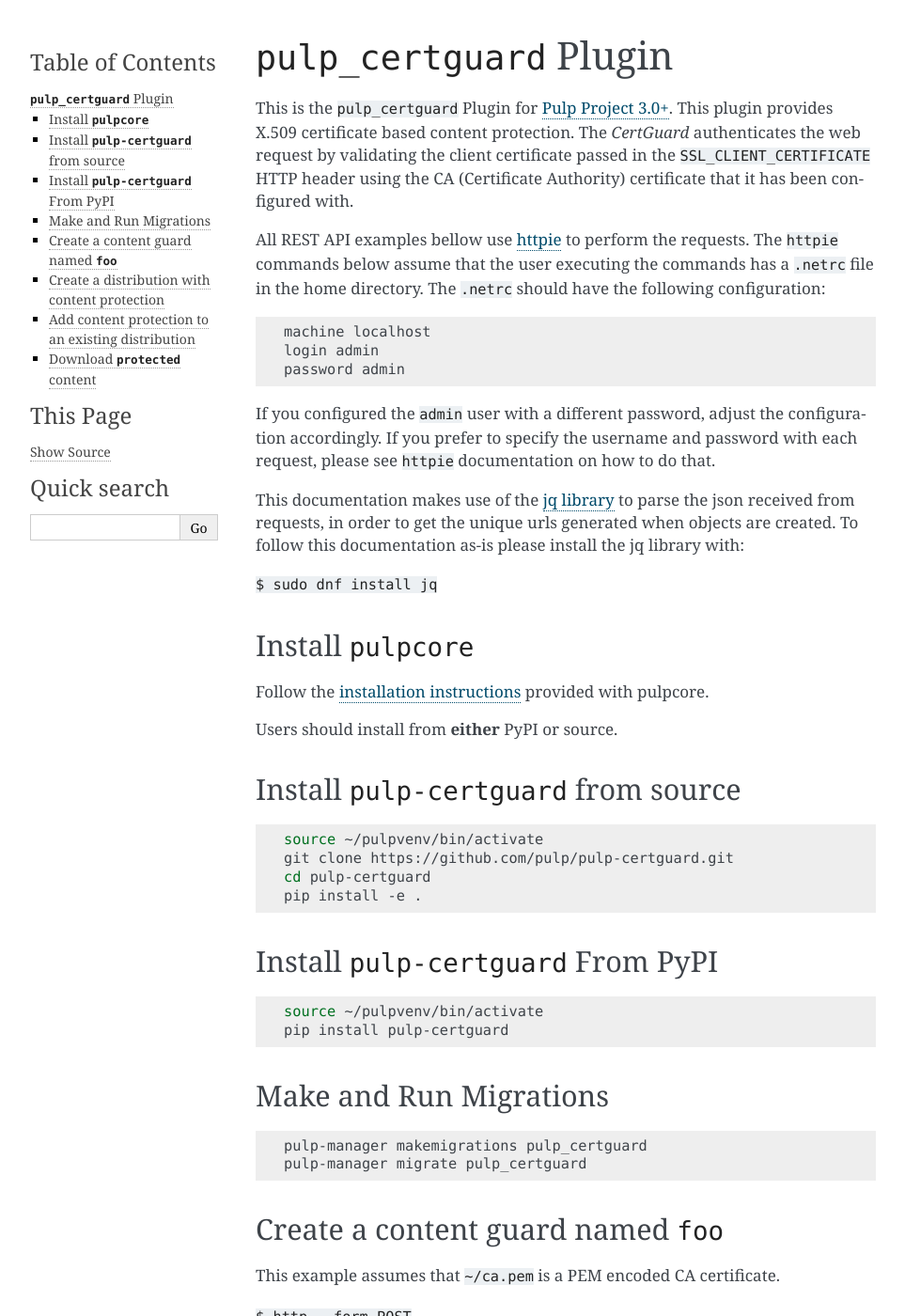
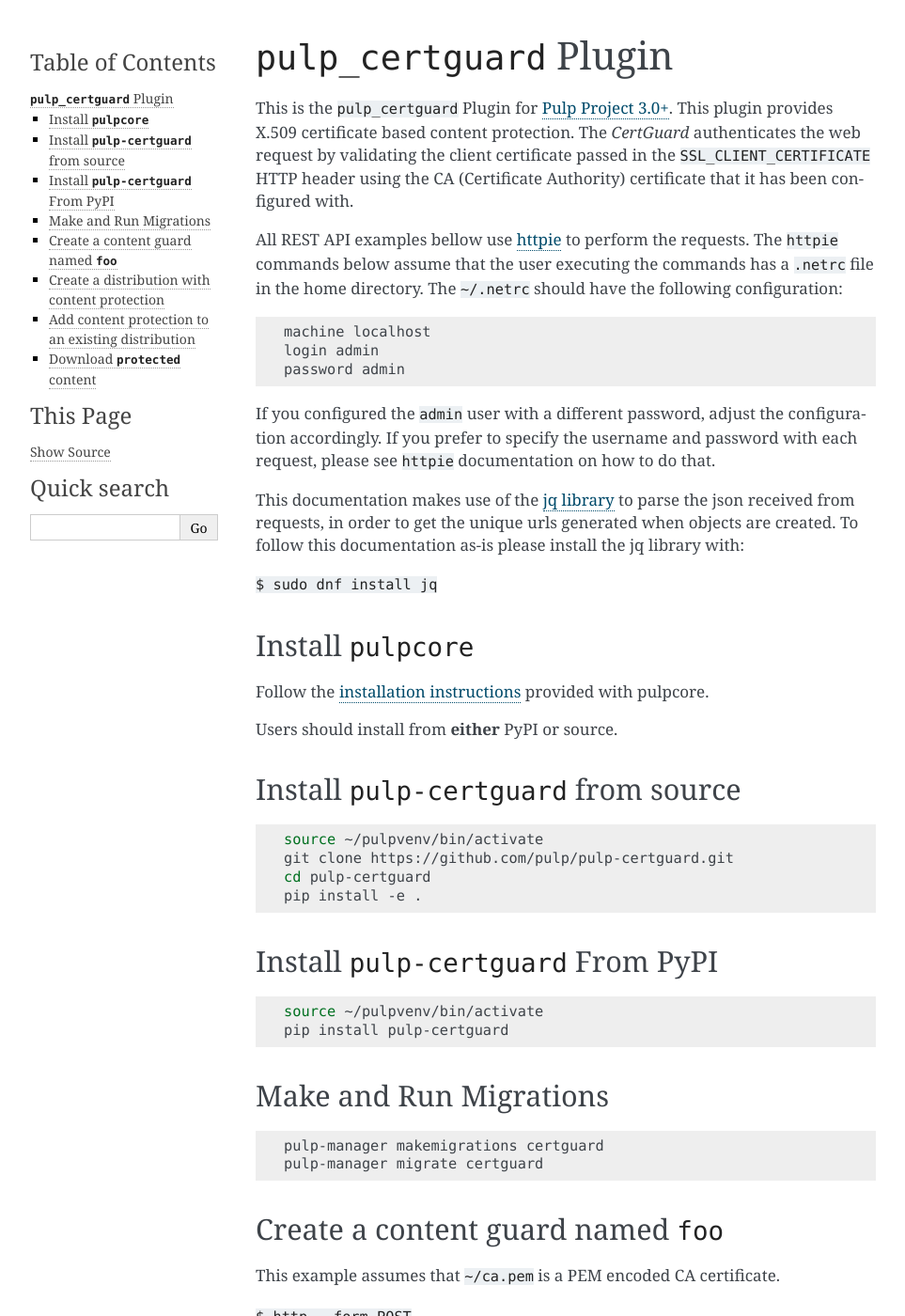
Before and after one commit to pulp/pulp-certguard, a Sphinx documentation site: the page built from docs/readme.rst, in a window 1280 px wide and 1400 px high. Shown: the whole window at 94% size, without its empty margins (148-1111 px from the left). Built offline with Sphinx 7.4.7, drawn with Linux system fonts in a browser that asks for light colours; pages that are not in the unit, such as notebooks, are missing from menus.

Commit message:
Fix app_label instructions on README
App label now doesn't have the pulp_ prefix

```diff
--- a/README.rst
+++ b/README.rst
@@ -9,7 +9,7 @@
 
 All REST API examples bellow use `httpie <https://httpie.org/doc>`__ to perform the requests.
 The ``httpie`` commands below assume that the user executing the commands has a ``.netrc`` file
-in the home directory. The ``.netrc`` should have the following configuration:
+in the home directory. The ``~/.netrc`` should have the following configuration:
 
 .. code-block::
 
@@ -60,8 +60,8 @@
 
 .. code-block:: bash
 
-   pulp-manager makemigrations pulp_certguard
-   pulp-manager migrate pulp_certguard
+   pulp-manager makemigrations certguard
+   pulp-manager migrate certguard
 
 
 Create a content guard named ``foo``
--- a/docs/installation.rst
+++ b/docs/installation.rst
@@ -46,6 +46,12 @@
 
     $ python setup.py install
 
+Or you can skip download step and install directly with:
+
+.. code-block:: console
+
+    $ pip install https://github.com/pulp/pulp_certguard/tarball/master
+
 
 .. _Github repo: https://github.com/pulp/pulp_certguard
 .. _tarball: https://github.com/pulp/pulp_certguard/tarball/master
```
